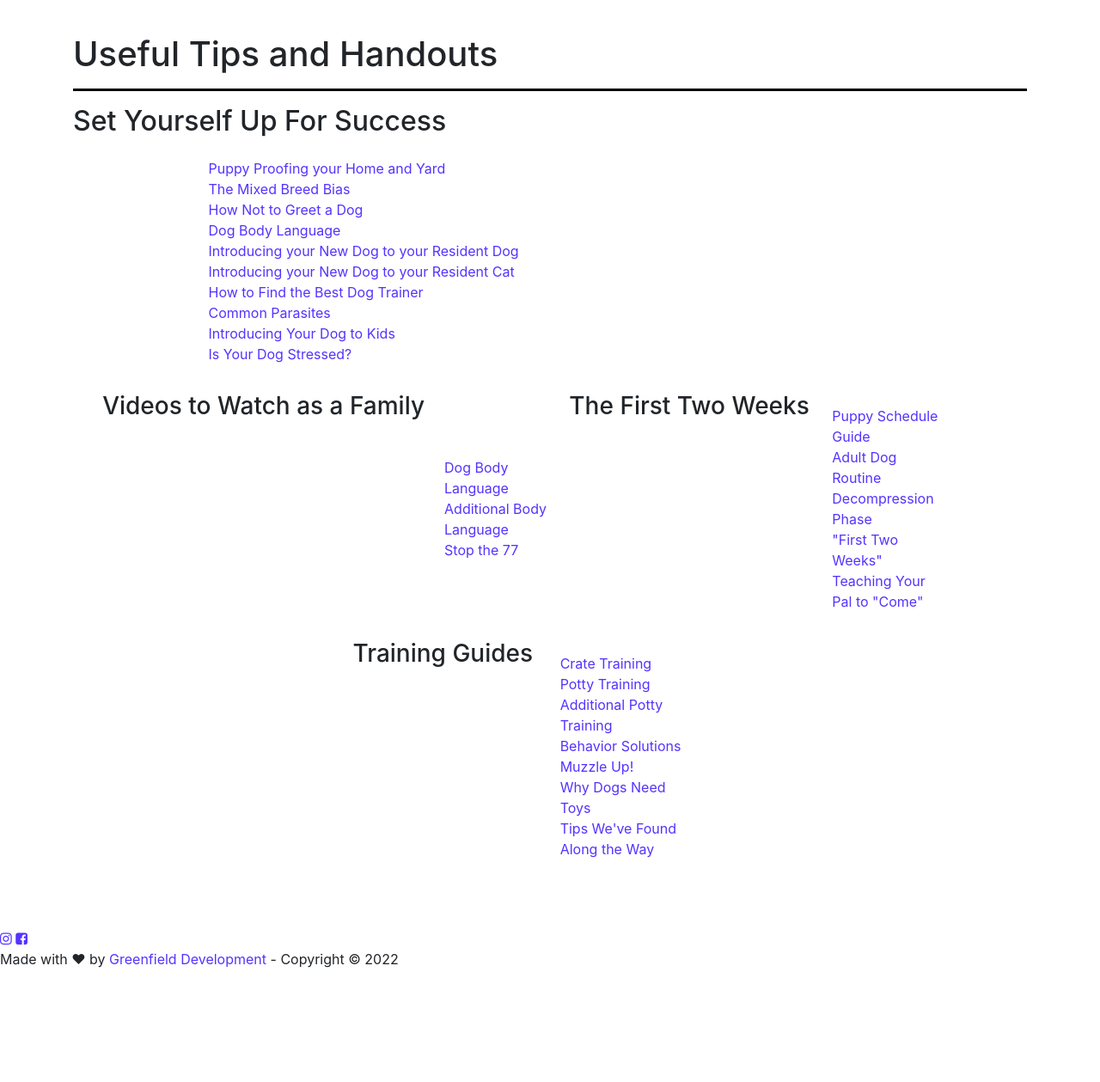
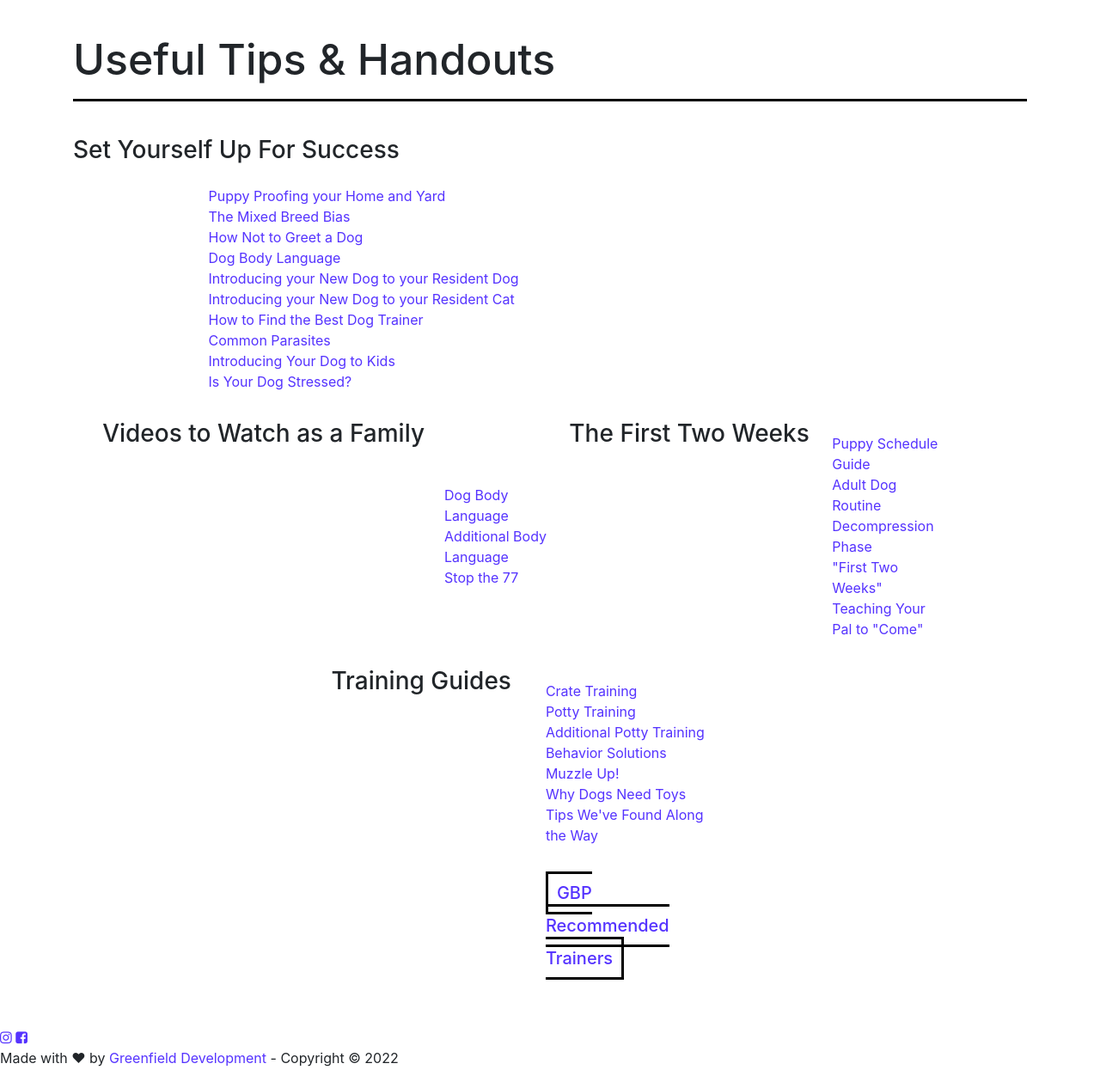
Before and after one commit to gngantt/GalsBestPalTheme, a WordPress theme: template page-templates/resources.php in a window 1280 px wide. Shown: the part 65-1324 px from the top of the page at 86% size. Before the commit the page ends 1209 px from the top, so only its background shows below. Run offline with PHP 8.4 and a stand-in for WordPress, Linux system fonts and the light colour scheme; the site name, menu and one post (Sample post) are stand-ins, and other content is empty; some libraries are stand-ins or nearby versions.

Commit message:
FAQ abd trainers

```diff
--- a/page-templates/resources.php
+++ b/page-templates/resources.php
@@ -16,9 +16,9 @@
 ?>
 
 <div class="container my-5">
-    <h1>Useful Tips and Handouts</h1>
-    <hr style="height:3px;border-width:0;color:black;background-color:black">
-    <h2>Set Yourself Up For Success</h2>
+     <h2 class="subHeader" style="font-size:50px">Useful Tips & Handouts</h2>
+	<hr style="height:3px;border-width:0;color:black;background-color:black"><br>
+    <h3 size="+2">Set Yourself Up For Success</h3>
 
     <div class="row justify-content-center">
         <div class="col-md-11 col-lg-9">
@@ -68,6 +68,7 @@
     </div>
     <div class="row justify-content-center align-items-center">
         <div class="col-sm-12 col-md-8">
+
             <p class="text py-3">
                 <a href="https://www.humanesociety.org/resources/crate-training-101">Crate Training</a></br>
                 <a href="https://www.fearfreehappyhomes.com/how-to-house-train-your-puppy-the-fear-free-way/">Potty Training</a></br>
@@ -76,6 +77,10 @@
                 <a href="https://muzzleupproject.com/">Muzzle Up!</a></br>
 				<a href="https://pawsintraining.com/why-dogs-need-toys/#:~:text=Toys%20are%20mentally%20and%20physically,and%20fulfill%20their%20chewing%20needs.">Why Dogs Need Toys</a></br>
 				<a href="https://galsbestpal.com/wp-content/uploads/2022/07/The-best-way-to-handle-problem-behaviors-is-to-not-let-them-start.pdf">	Tips We've Found Along the Way</a>
+
+
+				<h2><a href="https://galsbestpal.com/wp-content/uploads/2022/07/Suggested-trainer-list.pdf"style="font-size:20px; padding: 10px; 	border: 3px solid black;">GBP Recommended Trainers</a></h2>
+
             </p>
 
         </div>
```
Also changed, not shown: index.php (+10 -0 lines), images/FAQ.png (added).
